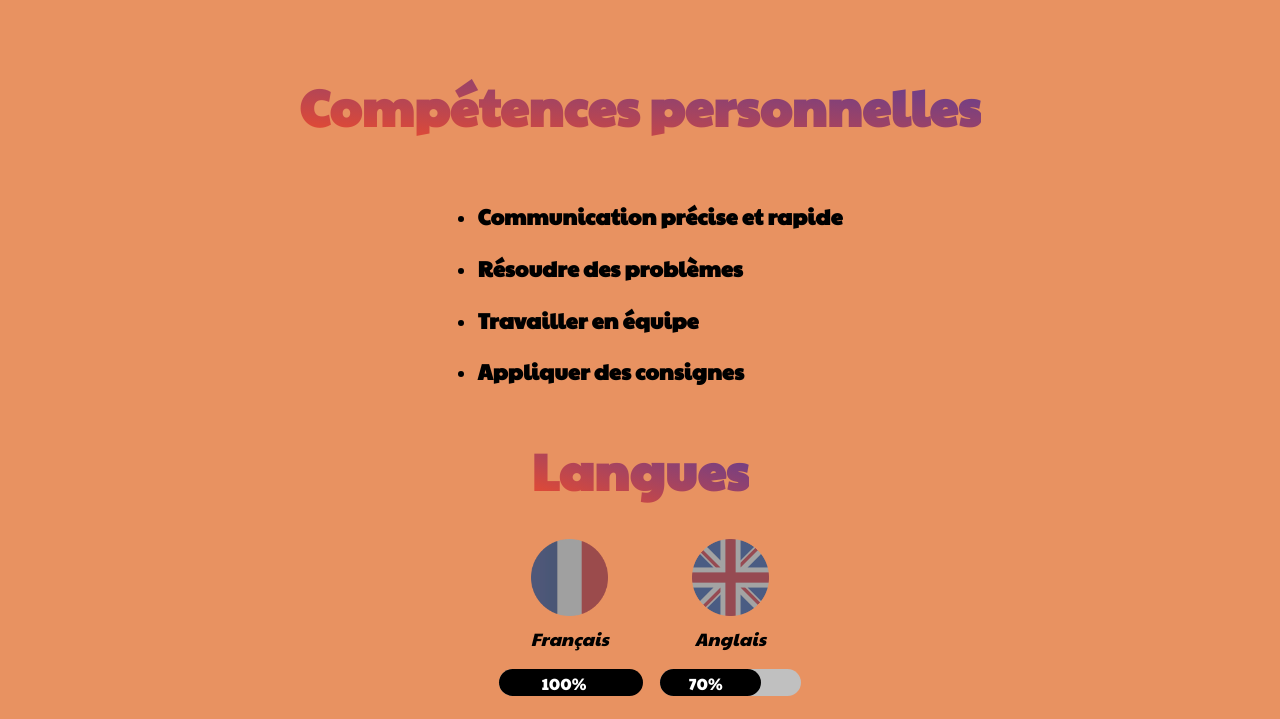
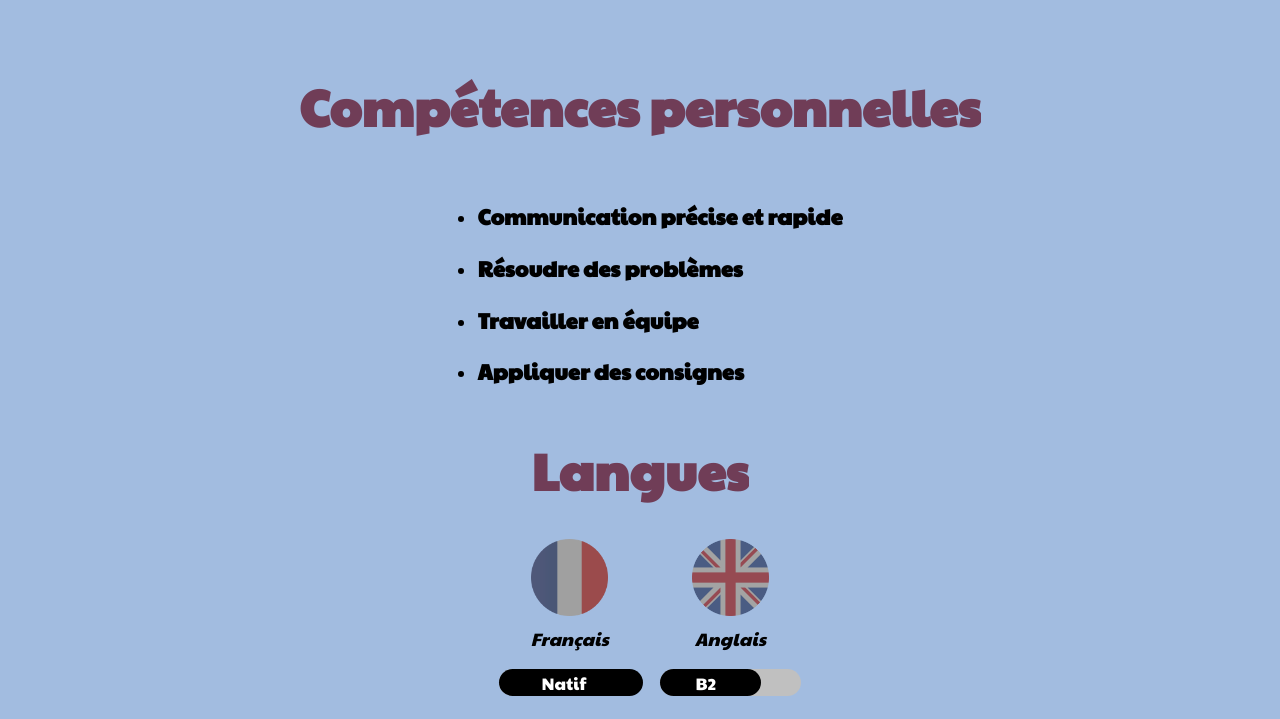
Before and after one commit to icepick4/cv-en-ligne, a plain HTML site: page index.html in a window 1280 px wide. Shown: the part 1691-2410 px from the top of the page. Drawn offline with Linux system fonts and the light colour scheme.

Commit message:
changing theme color, im so bad at it, its ugly

```diff
--- a/index.html
+++ b/index.html
@@ -339,7 +339,7 @@
                             <em>Français</em>
                         </p>
                         <div class="container">
-                            <div class="skill fr"><span>100%</span></div>
+                            <div class="skill fr"><span>Natif</span></div>
                         </div>
                     </a>
                     <a class="hover_image">
@@ -357,7 +357,7 @@
                             <em>Anglais</em>
                         </p>
                         <div class="container">
-                            <div class="skill en"><span>70%</span></div>
+                            <div class="skill en"><span>B2</span></div>
                         </div>
                     </a>
                 </div>
--- a/style/style.css
+++ b/style/style.css
@@ -9,6 +9,7 @@
     width: 500px;
     height: 20%;
     margin-top: 10px;
+    color: #FF312E;
 }
 
 .id h1{
@@ -21,7 +22,7 @@
 body {
     overflow-x: hidden;
     overflow-y: scroll;
-    background-color: #e89261;
+    background-color: #A2BCE0;
     font-family: "Gitaluevo";
     padding: 0;
 }
@@ -38,7 +39,7 @@ img{
     top: 0;
     right: 0;
 
-    background-image: linear-gradient(to right, #D31027,#ee465a);
+    background-color:#FF312E;
     height: 25%;
     display: grid;
     /*grid has two columns*/
@@ -89,7 +90,7 @@ img{
 .menu h1{
     font-size: 4vw;
     margin-top: 10px;
-    background-image: linear-gradient(to bottom left, #553c9a, #ee4b2b);
+    background-color:#703D57;
     background-clip: text;
     -webkit-background-clip: text;
     -webkit-text-fill-color: transparent;
@@ -119,6 +120,7 @@ img{
     display: flex;
     align-items: center;
     flex-direction: column;
+    color: #FF312E;
 }
 
 .experience{
```
